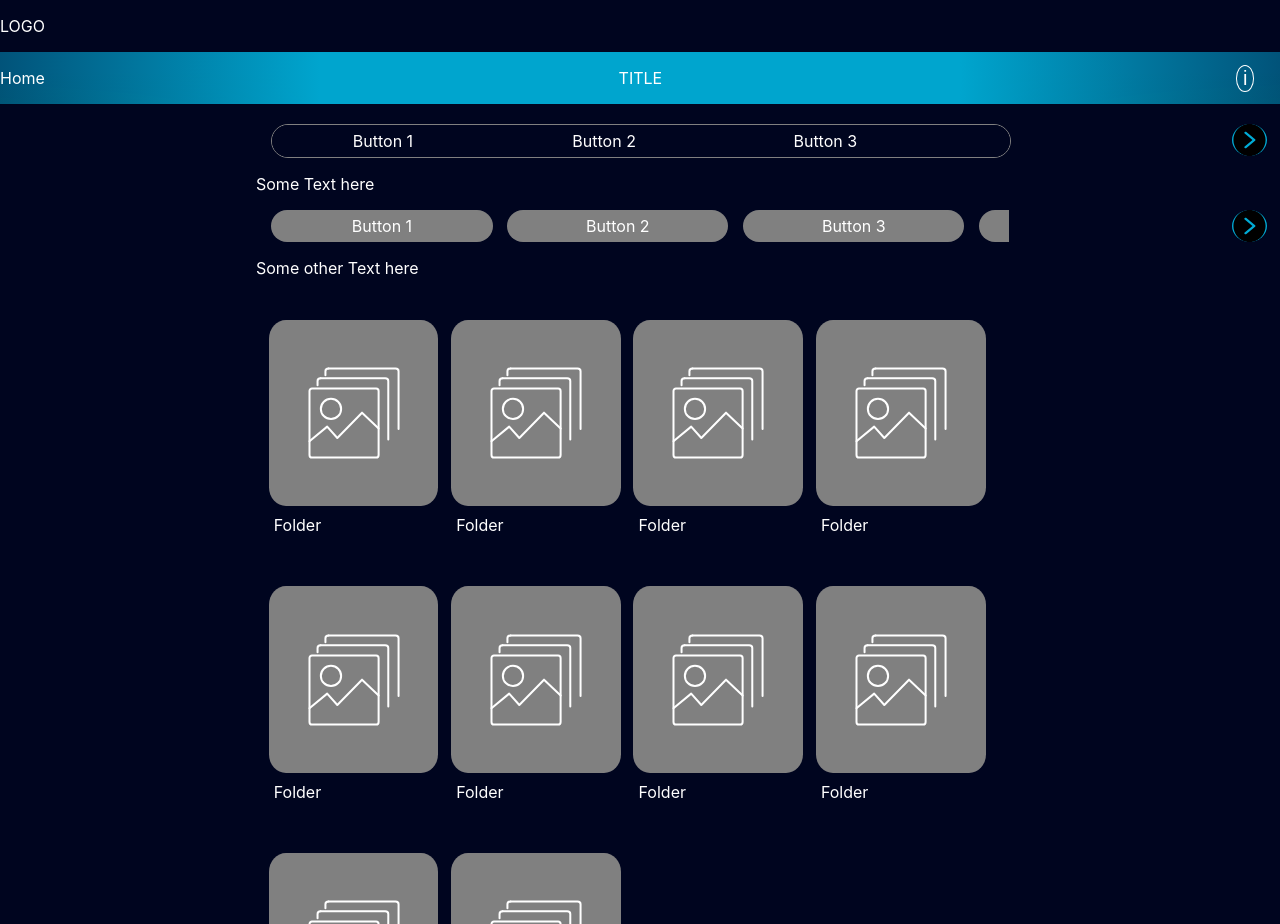
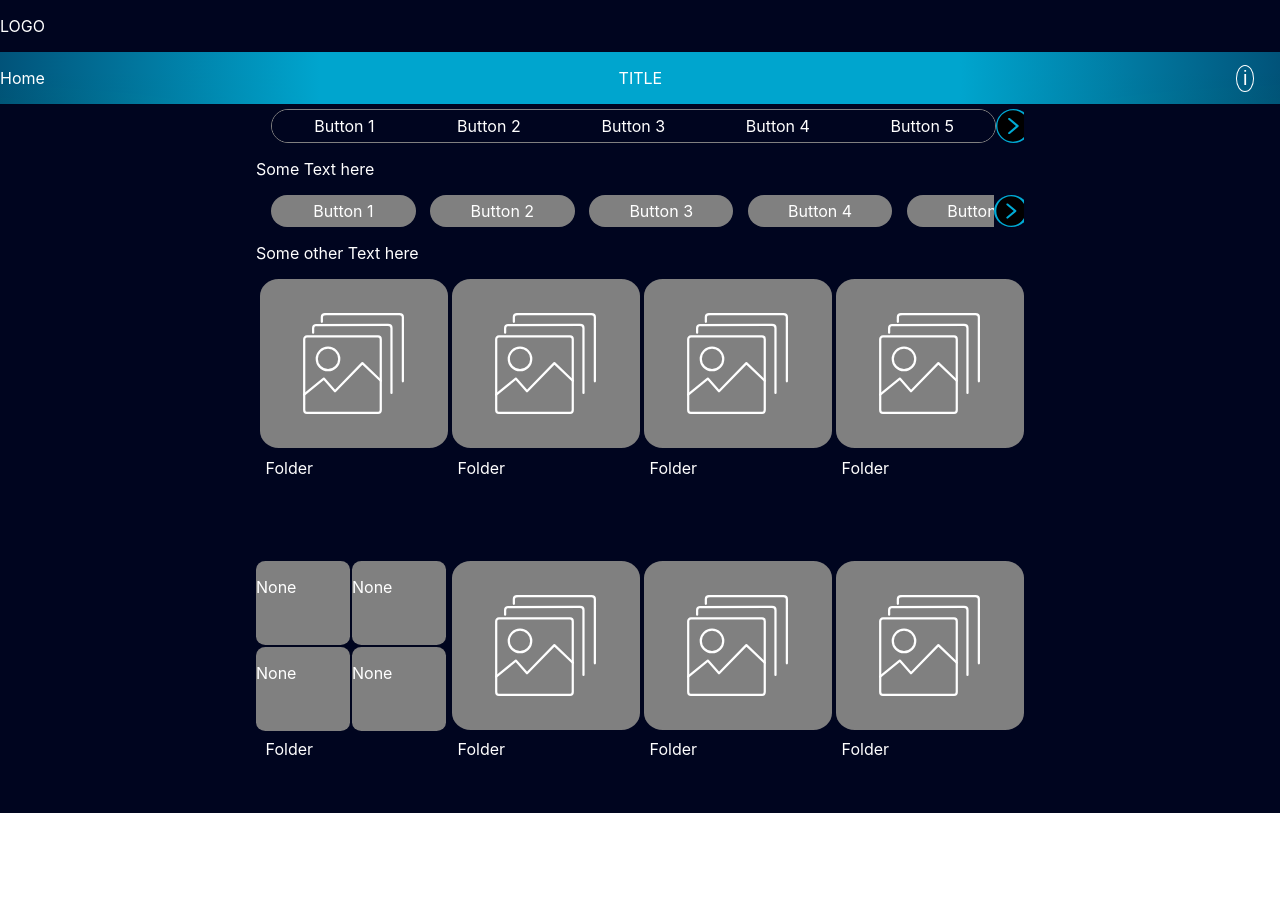
Before and after one commit to HualiangZ/css-development, a React (Create React App) app: page / in a window 1280 px wide. After the commit the page ends 813 px from the top, so only its background shows below. Built offline with nearby package versions, Linux system fonts and the light colour scheme.

Commit message:
added 4 folder in one

```diff
--- a/src/components/Page2.css
+++ b/src/components/Page2.css
@@ -5,7 +5,7 @@
     display: flex;
     flex: 1;
     align-items: center;
-    justify-content: space-between;
+
 }
 
 @media (orientation: portrait) {
@@ -14,13 +14,42 @@
         flex-direction: column;
         display: flex;
         height: 100%;
+        margin-top: 1%;
+    }
+
+    .PageContainer-Page2 .Container{
+        width: 100%;
+        height: 77vh;
+        overflow-x: hidden;
+    }
+
+    .PageContainer-Page2 .CustomInput{
+        min-width: 30%;
+    }
+
+    .PageContainer-Page2 .ToggleGroup{
+        min-width: 90%;
+    }
+
+    .ToggleGroup2{
+        min-width: 90%;
+    }
+
+    .CustomInput2 {
+        flex-grow: 1;
+        background-color: gray;
+        margin-right: 2%;
+        border-top-right-radius: 50px;
+        border-bottom-right-radius: 50px;
+        border-top-left-radius: 50px;
+        border-bottom-left-radius: 50px;
+        min-width: 30%;
     }
 
     .Folders{
-        display:grid;
-        grid-template-columns: auto auto;
-        min-height: 100%;
-        width: 95%;
+        display: flex;
+        flex-wrap: wrap;
+        height: 100%;
     }
 
     .BottomBanner{
@@ -40,6 +69,58 @@
         border-radius: 100%;
         border: 1px solid #fff;
     }
+
+    .Folder{
+        margin-left: 2%;
+        height: 100%;
+        width: 100%;
+        background-image: url("../Images/Album.svg");
+        background-color: gray;
+        border:none;
+        background-size: 60%;
+        background-repeat: no-repeat;
+        background-position: center;
+        background-size: fill;
+        border-radius: 10%;
+    }
+
+    .FolderLable{
+        margin-left: 5%;
+        margin-top: 5%;
+    }
+
+    .FolderHolder{
+        margin-left: 5%;
+        display: flex;
+        flex-direction: column;
+        height: 40%;
+        min-width: 40%;
+        justify-content: center;
+        margin-bottom: 5%;
+    }
+
+    .FolderHolder2{
+        display: flex;
+        flex-direction: column;
+        width: 40%;
+        margin-left: 5%;
+    }
+
+    .AllFolders{
+        display: flex;
+        flex-wrap: wrap;
+        width: 100%;
+        height: 80%;
+    }
+
+    .Folder1{
+        margin-right: 1%;
+        margin-bottom: 1%;
+        height:49%;
+        width: 49%;
+        background-color: gray;
+        border-radius: 10%;
+    }
 }
 
 @media (orientation: landscape)  {
@@ -48,23 +129,99 @@
         flex-direction: column;
         display: flex;
         height: 100%;
+        margin-top: 5px;
     }
 
+    .PageContainer-Page2 .Container{
+        width: 100%;
+        height: 88vh;
+        overflow-x: hidden;
+    }
+
+    .PageContainer-Page2 .CustomInput{
+        min-width: 20%;
+    }
+
+    .PageContainer-Page2 .ToggleGroup{
+        min-width: 95%;
+    }
+
+    .ToggleGroup2{
+        min-width: 95%;
+    }
+
+    .CustomInput2 {
+        flex-grow: 1;
+        background-color: gray;
+        margin-right: 2%;
+        border-top-right-radius: 50px;
+        border-bottom-right-radius: 50px;
+        border-top-left-radius: 50px;
+        border-bottom-left-radius: 50px;
+        min-width: 20%;
+    }
+
+
     .Folders{
-        display:grid;
-        grid-template-columns: auto auto auto auto;
-        min-height: 100%;
-        width: 95%;
+        display: flex;
+        flex-wrap: wrap;
+        height: 100%;
+        width: 100%;
+        margin-right: 1%;
     }
 
     .BottomBanner{
         display: none;
     }
+    .Folder{
+        margin-left: 2%;
+        height: 60%;
+        min-width: 90%;
+        background-image: url("../Images/Album.svg");
+        background-color: gray;
+        border:none;
+        background-size: 60%;
+        background-repeat: no-repeat;
+        background-position: center;
+        background-size: fill;
+        border-radius: 10%;
+    }
+
+    .FolderLable{
+        margin-left: 5%;
+        margin-top: 5%;
+    }
+
+    .FolderHolder{
+        display: flex;
+        flex-direction: column;
+        height: 40%;
+        min-width: 25%;
+    }
+
+    .FolderHolder2{
+        display: flex;
+        flex-direction: column;
+        min-width: 25%;
+    }
+
+    .AllFolders{
+        display: flex;
+        flex-wrap: wrap;
+        width: 100%;
+        height: 60%;
+    }
+
+    .Folder1{
+        margin-right: 1%;
+        margin-bottom: 1%;
+        height:50%;
+        width: 49%;
+        background-color: gray;
+        border-radius: 10%;
+    }
 
 }
-
-
-
 
 .Banner1{
     background: #00051F;
@@ -79,28 +236,17 @@
     background: radial-gradient(circle, rgba(0,165,206,1) 50%, rgba(0,165,206,0.5) 100%);
 }
 
-.PageContainer-Page2 .Container{
-    width: 100%;
-    height: 100vh;
-    overflow-y: hidden;
-}
-
 .ButtonGroup{
+    margin-right: 1%;
     display: flex;
+    flex-direction: row;
 }
 
 .ArrowBtn{
     background-color: transparent;
-    position: absolute;
     display: flex;
-    justify-content: flex-end;
-    right: 0;
-    height: 4%;
-    width: 7%;
+    min-height: 100%;
     border-radius: 100%;
-    padding-right: 1%;
-    padding-bottom: 1%;
-
 }
 
 .Arrow{
@@ -108,41 +254,25 @@
     width: 35px;
     min-height: 50%;
     background-image: url("../Images/ArrowRight.svg");
-    background-position: center;
-    background-size: cover;
+    background-position:center;
+    background-size: fill;
     background-repeat: no-repeat;
     background-color: #00ABD5;
     border:none;
-
 }
 
 .ToggleGroup2{
-    align-items: flex-end;
     display: flex;
     flex-direction: row;
     justify-content: space-evenly;
     background-color: #00051F;
     height: 10%;
-    min-width: 96%;
-    margin-right: 11%;
-    overflow-x:scroll;
+    overflow-x: scroll;
     margin-left: 2%;
 }
 
 .ToggleGroup2::-webkit-scrollbar {
     height: 0px;
-}
-
-
-.CustomInput2 {
-    flex-grow: 1;
-    background-color: gray;
-    margin-right: 2%;
-    border-top-right-radius: 50px;
-    border-bottom-right-radius: 50px;
-    border-top-left-radius: 50px;
-    border-bottom-left-radius: 50px;
-    min-width: 30%;
 }
 
 .CustomInput2 input[type=radio] {
@@ -160,7 +290,6 @@
     background-image: radial-gradient(circle, transparent 50%, #00ABD5);
 }
 
-
 .CustomInput2 label {
     display: block;
     padding: 6px 8px;
@@ -168,12 +297,8 @@
     text-align: center;
 }
 
-.PageContainer-Page2 .CustomInput{
-    min-width: 30%;
-}
-
 .PageContainer-Page2 .ToggleGroup{
-    min-width: 96%;
+    margin-right:0%;
     overflow-x: scroll;
     margin-left: 2%;
 }
@@ -197,29 +322,3 @@
     background-color: transparent;
     border: none;
 }
-
-
-
-.Folder{
-    margin-left: 2%;
-    height: 70%;
-    background-image: url("../Images/Album.svg");
-    background-color: gray;
-    border:none;
-    background-size: 60%;
-    background-repeat: no-repeat;
-    background-position: center;
-    border-radius: 10%;
-}
-.FolderLable{
-    margin-left: 5%;
-    margin-top: 5%;
-}
-.FolderHolder{
-    margin-left: 5%;
-    display: flex;
-    flex-direction: column;
-    min-height: 70%;
-    min-width: 40%;
-    justify-content: center;
-}
--- a/src/components/Page2.js
+++ b/src/components/Page2.js
@@ -97,12 +97,45 @@ function Folder() {
     );
 }
 
+function MuiltiFolder() {
+    return (
+        <div className='FolderHolder2'>
+            <div className='AllFolders'>
+                <div className='Folder1'>
+                    <p>None</p>
+                </div>
+
+                <div className='Folder1'>
+                    <p>None</p>
+                </div>
+
+                <div className='Folder1'>
+                    <p>None</p>
+                </div>
+
+                <div className='Folder1'>
+                    <p>None</p>
+                </div>
+
+                <div className='Expand'>
+
+                </div>
+            </div>
+            <label className='FolderLable'>Folder</label>
+        </div>
+    );
+}
+
 export default function Page2() {
 
     function Folders() {
         let folderArr = [];
         for (let i = 0; i < 10; i++) {
+            if (i === 4) {
+                folderArr.push(MuiltiFolder());
+            } else {
                 folderArr.push(Folder());
+            }
         }
         return folderArr;
     }
@@ -129,16 +162,13 @@ export default function Page2() {
             </div>
             <div className='MainContiner'>
 
-                <br />
                 <div className='Container'>
                     {FirstToggleBtn()}
                     <p className='SubTitle'>Some Text here</p>
                     {SecondToggleBtn()}
                     <p className='SubTitle'>Some other Text here</p>
                     <div className='Folders'>
-
                         {Folders()}
-
                     </div>
                 </div>
 
```
Lines whose indentation alone changed are shown as unchanged.
